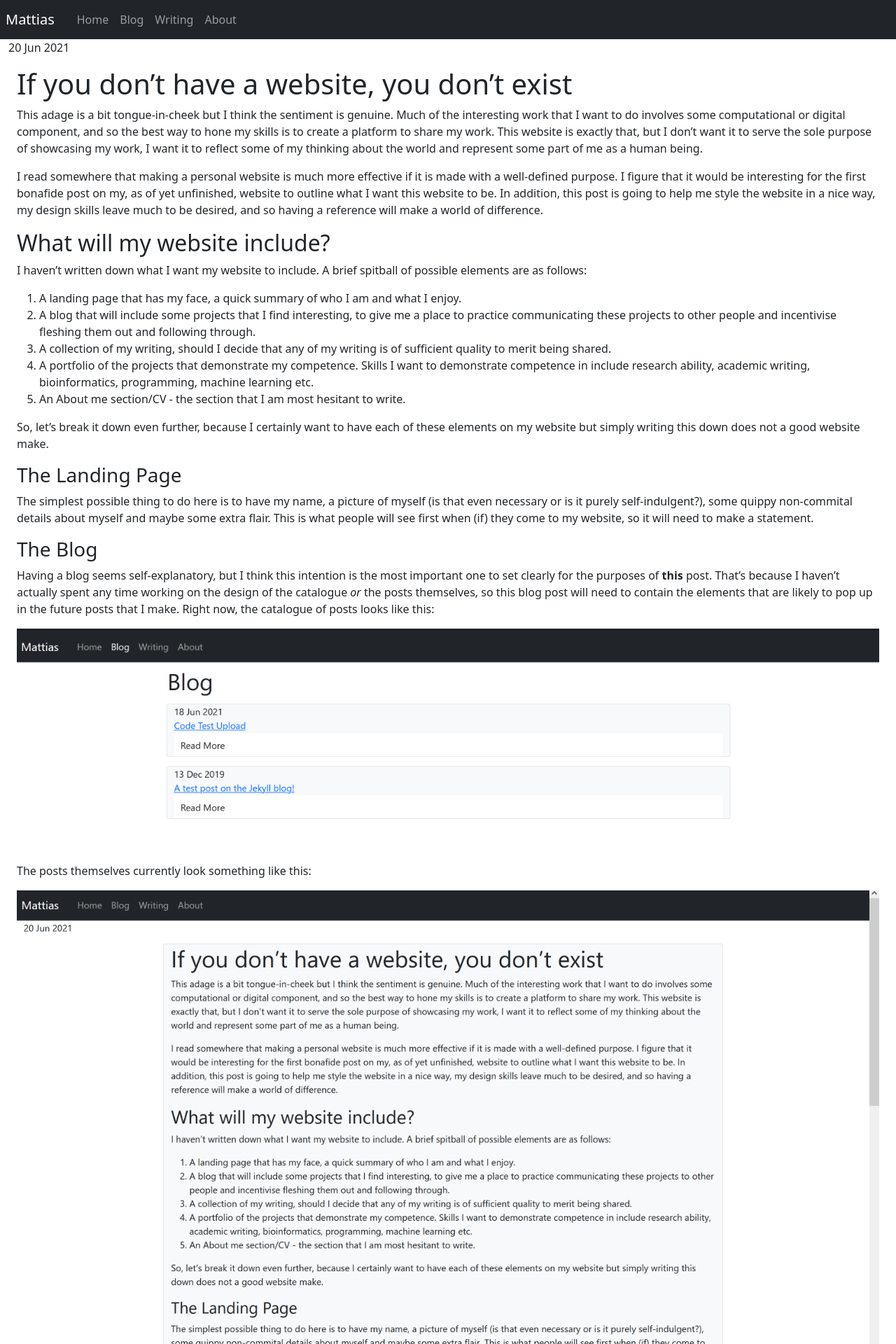
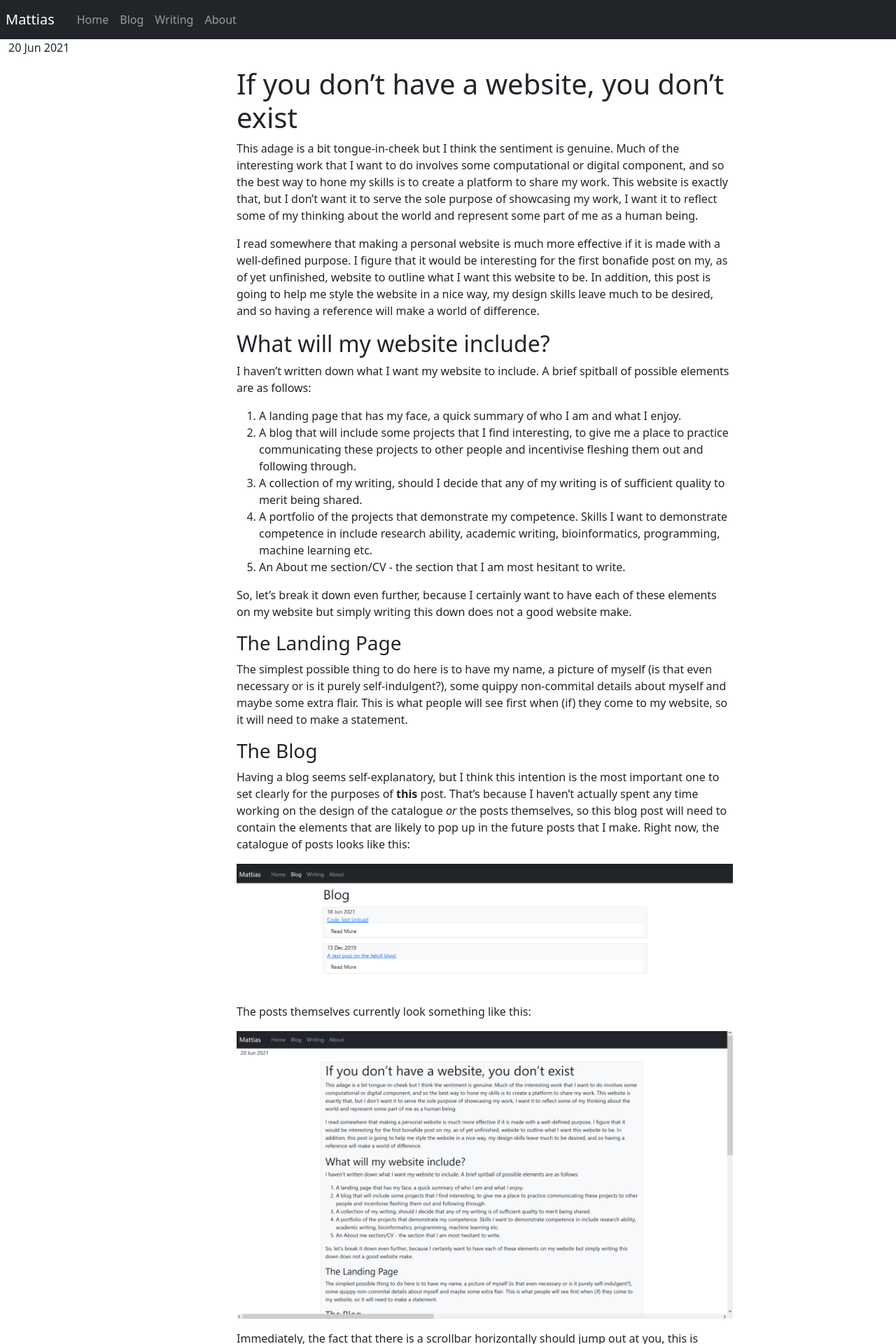
Before and after one commit to tolhurmatt/LuckyRabbi.github.io, a Jekyll site: the page built from _posts/2021-06-20-If_you_dont_have_a_website.md, in a window 1280 px wide. Shown: the top 1920 px of the page at 70% size. Built offline with Jekyll 4.4.1, drawn with Linux system fonts in a browser that asks for light colours; the table of contents is made by our own code.

Commit message:
Changing mobile layout

```diff
--- a/_layouts/post.html
+++ b/_layouts/post.html
@@ -12,10 +12,10 @@ layout: default
     </div>
   </div>
   <div class="row">
-    <div class="col-xs-3"></div>
-    <div class="col-xs-7">
+    <div class="col-sm-3"></div>
+    <div class="col-sm-7">
       {{ content }}
     </div>
-    <div class="col-xs-2"></div>
+    <div class="col-sm-2"></div>
   </div>
 </div>
```
